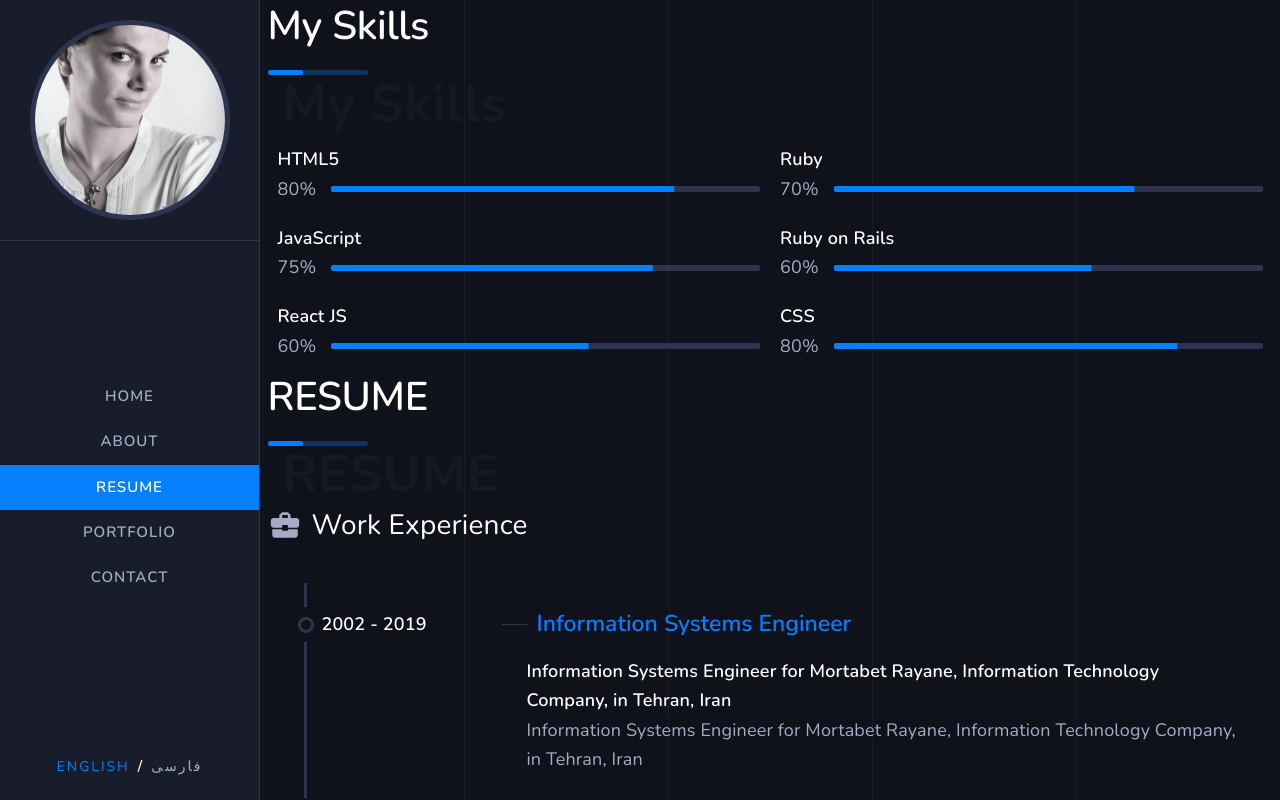
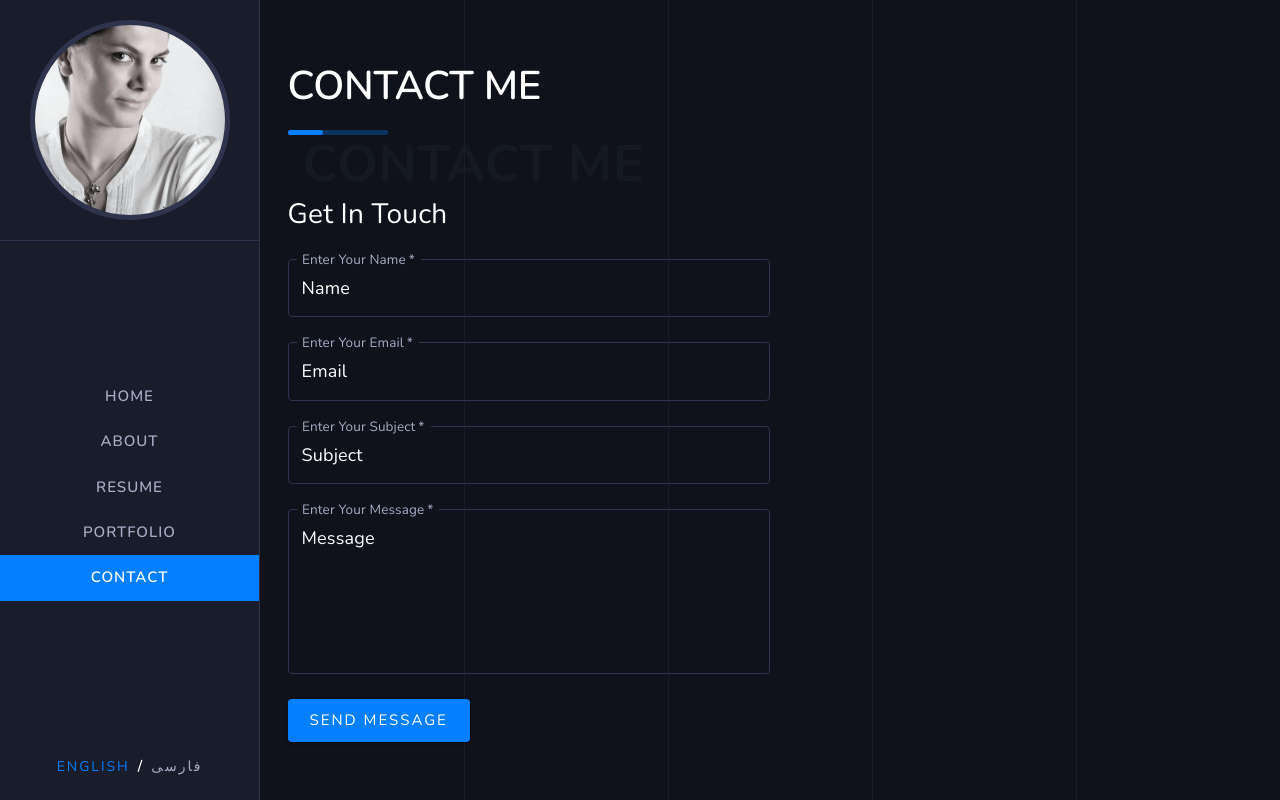
Before and after one commit to sarafotros/personalweb, a React (Create React App) app: page / in a window 1280 px wide. Shown: the top 800 px of the page. Built offline with nearby package versions, Linux system fonts and the light colour scheme; what jss-rtl would draw is missing.

Commit message:
input fields for contactme page

```diff
--- a/src/localization/en.js
+++ b/src/localization/en.js
@@ -113,4 +113,5 @@ export default {
 	],
 	workExperience: 'Work Experience',
 	educationalQualification: 'Educational Qualification',
+	contactme: 'CONTACT ME',
 };
--- a/src/localization/fa.js
+++ b/src/localization/fa.js
@@ -115,4 +115,5 @@ export default {
 	],
 	workExperience: 'تجربه‌های کاری',
 	educationalQualification: ' سوابق تحصیلی ',
+	contactme: '  اطلاعات تماس ',
 };
--- a/src/screens/aboutScreen.js
+++ b/src/screens/aboutScreen.js
@@ -59,7 +59,7 @@ export default function AboutScreen() {
 	const classes = useStyles();
 	return (
 		<Grid
-			justify="flex-start"
+			// justify="flex-start"
 			alignItems="flex-start"
 			container
 			className={classes.root}
--- /dev/null
+++ b/src/screens/contact.css
@@ -0,0 +1,3 @@
+fieldset{
+    border-color: #2e344e!important;
+}
--- a/src/screens/contactScreen.js
+++ b/src/screens/contactScreen.js
@@ -1,5 +1,98 @@
-import React from 'react'
+
+import React from 'react';
+import { makeStyles } from '@material-ui/core/styles';
+import { getTranslate } from '../localization/index';
+import { Grid, Typography, TextField } from '@material-ui/core';
+import Title from  '../components/title';
+import  './contact.css'
+import Button from '@material-ui/core/Button';
+import Service from '../components/service';
+import PhoneIcon from '@material-ui/icons/PhoneIphone';
+import CodeIcon from '@material-ui/icons/Code';
+import DeveloperModeIcon from '@material-ui/icons/DeveloperMode';
+import ColorLensIcon from '@material-ui/icons/ColorLens';
+
+const useStyles = makeStyles((theme) => ({
+	root: {
+		minHeight: '100vh',
+	},
+	contactGrid: {
+		paddingTop: 60,
+		paddingBottom: 60,
+		paddingRight: 20,
+		paddingLeft: 20,
+		[theme.breakpoints.down('xs')]: {
+			paddingRight:5,
+			paddingLeft: 5,
+		},
+	},
+	formGrid: {},
+	detailsGrid: {},
+	getinTouch: {
+		textAlign: 'left',
+	},
+}));
 
 export default function ContactScreen() {
-    return <div>contactScreen</div>;
+	const translate = getTranslate();
+	const classes = useStyles();
+	return (
+		<Grid alignItems="flex-start" container className={classes.root}>
+			<Grid className={classes.contactGrid} item container xs={12}>
+				<Title title={translate.contactme} />
+				<Grid container direction="row" className={classes.formGrid}>
+					<Grid className={classes.imageGrid} item xs={12} md={6}>
+						<Typography className={classes.getinTouch} variant="h4">
+							{' '}
+							Get In Touch
+						</Typography>
+						<TextField
+							style={{ marginTop: 25 }}
+							size="medium"
+							fullWidth
+							required
+							id="outlined-required"
+							label="Enter Your Name"
+							defaultValue="Name"
+							variant="outlined"
+						/>
+						<TextField
+							style={{ marginTop: 25 }}
+							size="medium"
+							fullWidth
+							required
+							id="outlined-required"
+							label="Enter Your Email"
+							defaultValue="Email"
+							variant="outlined"
+						/>
+						<TextField
+							style={{ marginTop: 25 }}
+							size="medium"
+							fullWidth
+							required
+							id="outlined-required"
+							label="Enter Your Subject"
+							defaultValue="Subject"
+							variant="outlined"
+						/>
+						<TextField
+							style={{ marginTop: 25 }}
+							size="medium"
+							fullWidth
+							required
+							id="outlined-required"
+							label="Enter Your Message"
+							defaultValue="Message"
+                            variant="outlined"
+                            multiline={true}
+                            rows={6}
+                        />
+                        <Button variant='contained' color='primary' size='large' style={{marginTop:25, display:'flex'}}>Send Message</Button>
+					</Grid>
+					<Grid className={classes.detailsGrid} item xs={12} md={6}></Grid>
+				</Grid>
+			</Grid>
+		</Grid>
+	);
 }
--- a/src/screens/index.js
+++ b/src/screens/index.js
@@ -93,7 +93,7 @@ function ResponsiveDrawer(props) {
 	const { window } = props;
 	const classes = useStyles();
 	const [mobileOpen, setMobileOpen] = React.useState(false);
-	const [page, setPage] = useState(2)
+	const [page, setPage] = useState(4)
 	const translate = getTranslate();
 	const handleDrawerToggle = () => {
 		setMobileOpen(!mobileOpen);
```
